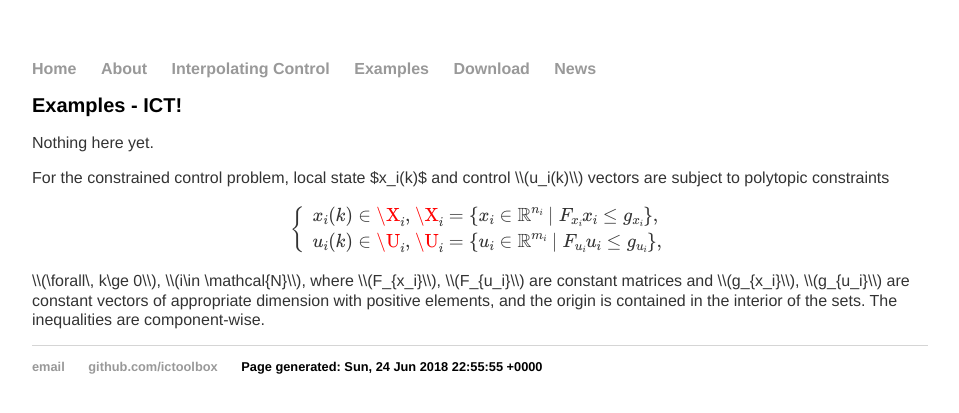
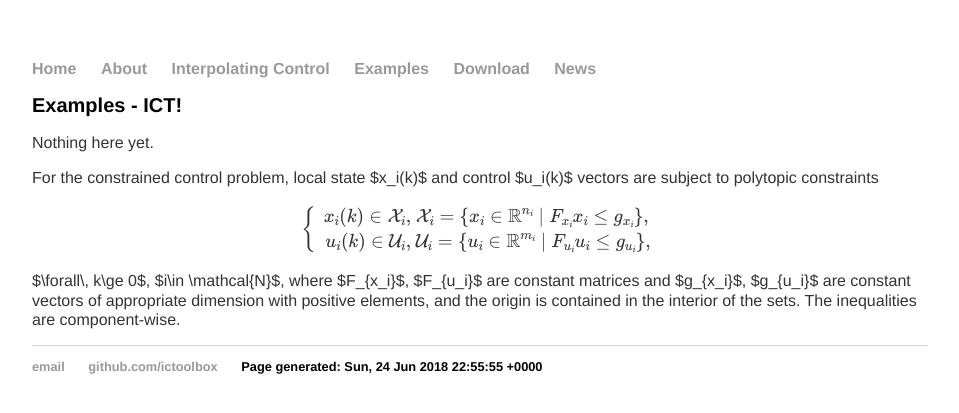
Before and after one commit to ICToolbox/ictoolbox.github.io, a Jekyll site: the page built from examples/index.html, in a window 1280 px wide. Shown: the top 413 px of the page, without its empty margins (160-1119 px from the left). Built offline with Jekyll 4.4.1, drawn with Linux system fonts in a browser that asks for light colours; formulas are drawn with MathJax 3.

Commit message:
Update index.html

```diff
--- a/examples/index.html
+++ b/examples/index.html
@@ -5,18 +5,18 @@ title: Examples, Interpolating Control Toolbox
 <div class="blurb">
 	<h1>Examples - ICT!</h1>
 	<p>Nothing here yet.</p>
-	<p>For the constrained control problem, local state $x_i(k)$ and control \\(u_i(k)\\) vectors are subject to
+	<p>For the constrained control problem, local state $x_i(k)$ and control $u_i(k)$ vectors are subject to
 		polytopic constraints
  $$
  \left\{
  \begin{aligned}
- x_i(k) \in \X_i, & \ \X_i = \{ x_i \in \mathbb{R}^{n_i} \mid F_{x_i} x_i \le g_{x_i} \},\\
- u_i(k) \in \U_i, & \ \U_i = \{ u_i \in \mathbb{R}^{m_i} \mid F_{u_i} u_i \le g_{u_i}\},
+ x_i(k) \in \mathcal{X}_i, & \ \mathcal{X}_i = \{ x_i \in \mathbb{R}^{n_i} \mid F_{x_i} x_i \le g_{x_i} \},\\
+ u_i(k) \in \mathcal{U}_i, & \ \mathcal{U}_i = \{ u_i \in \mathbb{R}^{m_i} \mid F_{u_i} u_i \le g_{u_i}\},
  \end{aligned}
  \right.
 $$
-\\(\forall\, k\ge 0\\), \\(i\in \mathcal{N}\\), where \\(F_{x_i}\\), \\(F_{u_i}\\) are constant matrices and \\(g_{x_i}\\),
-\\(g_{u_i}\\) are constant vectors of appropriate dimension with positive elements, and the origin is contained in the
+$\forall\, k\ge 0$, $i\in \mathcal{N}$, where $F_{x_i}$, $F_{u_i}$ are constant matrices and $g_{x_i}$,
+$g_{u_i}$ are constant vectors of appropriate dimension with positive elements, and the origin is contained in the
 interior of the sets. The inequalities are component-wise.
 
 </div><!-- /.blurb -->
```
